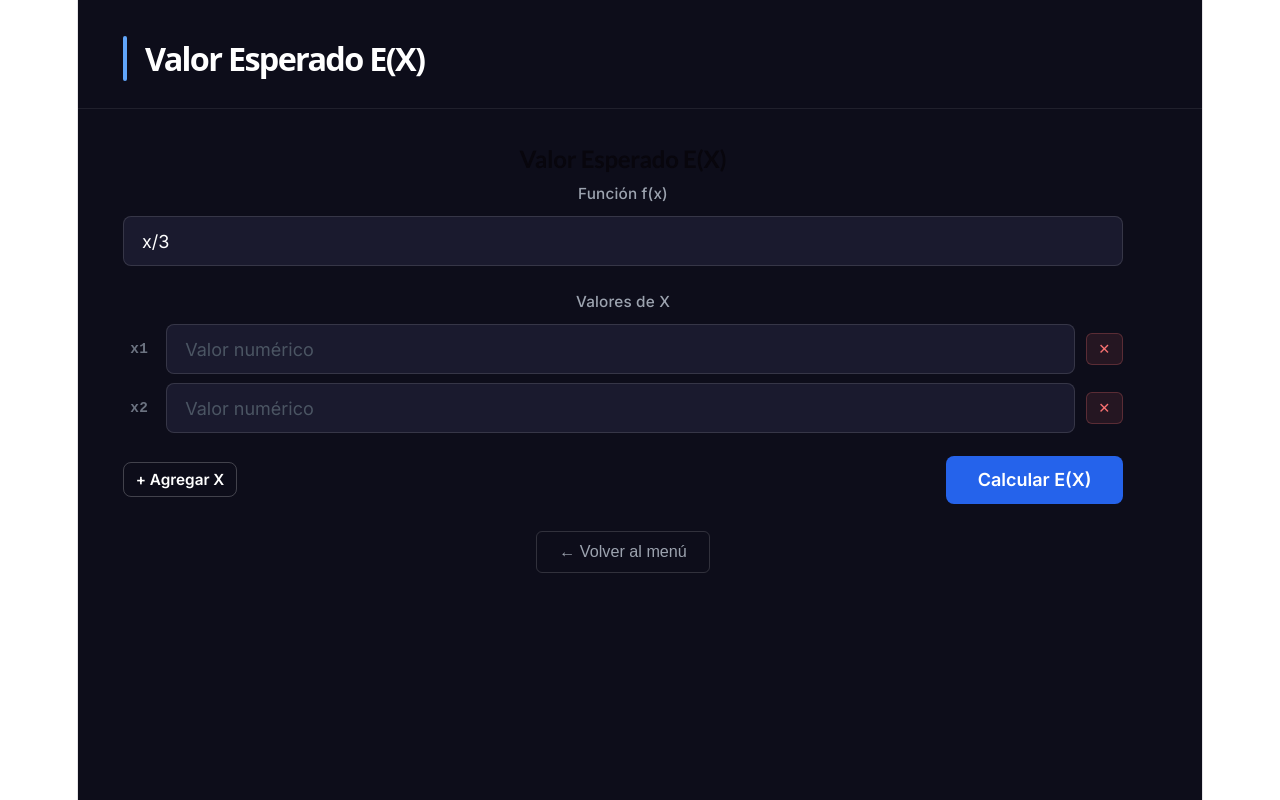
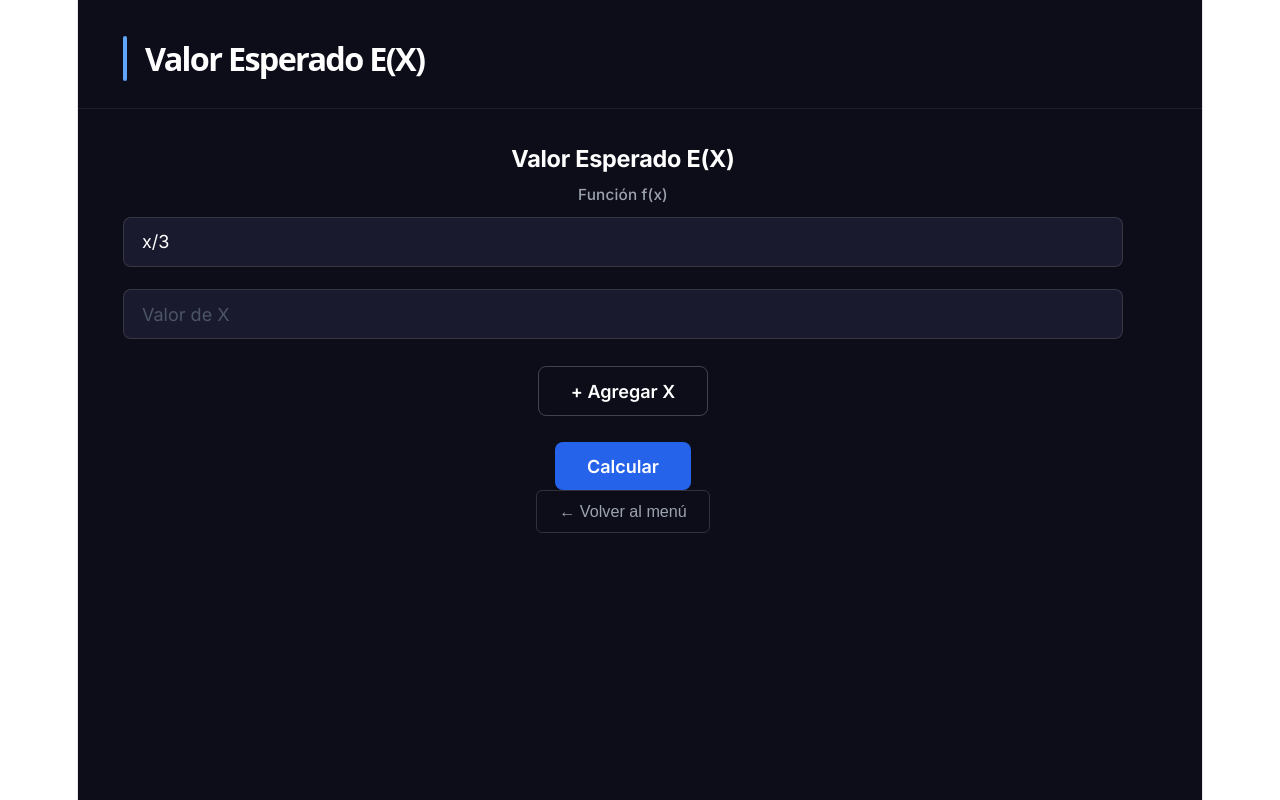
Before and after one commit to Ramsi-rva/Poryecto-Ecuaciones-RamDus, a React (Vite) app in the folder FrontEnd/mi-app/: page / in a window 1280 px wide. Both pictures are taken after a click on the element 640 px from the left and 823 px from the top of the page. Built offline with nearby package versions, Linux system fonts and the light colour scheme.

Commit message:
este es bueno

```diff
--- a/FrontEnd/mi-app/src/components/ValorEsperadoPanel.css
+++ b/FrontEnd/mi-app/src/components/ValorEsperadoPanel.css
@@ -8,8 +8,10 @@
 /* ───────────────────────────── */
 
 .panel-title {
-  font-family: var(--font-display);
+  font-size: 1.3rem;
   font-weight: 700;
+  color: #ffffff;
+  margin: 0 0 0.5rem;
 }
 
 .panel-subtitle {
@@ -328,123 +330,3 @@
     width: 100%;
   }
 }
-
-/* ── Filas de X ────────────────────────────────────────────── */
-.x-rows {
-  display: flex;
-  flex-direction: column;
-  gap: 0.5rem;
-}
-
-.x-row {
-  display: flex;
-  align-items: center;
-  gap: 0.6rem;
-}
-
-.x-index {
-  font-size: 0.8rem;
-  color: #6b7280;
-  font-weight: 600;
-  min-width: 1.8rem;
-  font-family: 'Courier New', monospace;
-}
-
-.x-row .form-input {
-  flex: 1;
-}
-
-.btn-remove {
-  background: rgba(248, 113, 113, 0.1);
-  border: 1px solid rgba(248, 113, 113, 0.25);
-  border-radius: 6px;
-  color: #f87171;
-  font-size: 0.8rem;
-  padding: 0.45rem 0.65rem;
-  cursor: pointer;
-  transition: all 0.2s ease;
-  line-height: 1;
-}
-
-.btn-remove:hover {
-  background: rgba(248, 113, 113, 0.2);
-}
-
-.btn-remove:disabled {
-  opacity: 0.25;
-  cursor: not-allowed;
-}
-
-/* ── Botones de acción ─────────────────────────────────────── */
-.action-row {
-  display: flex;
-  justify-content: space-between;
-  align-items: center;
-  gap: 1rem;
-  margin-bottom: 1.5rem;
-}
-
-/* ── Evaluación f(xᵢ) ──────────────────────────────────────── */
-.fx-item {
-  display: inline-block;
-  margin-right: 1rem;
-  margin-bottom: 0.2rem;
-}
-
-/* ── Step card (compartido con Varianza) ───────────────────── */
-.step-card {
-  display: flex;
-  align-items: flex-start;
-  gap: 1rem;
-  background: #0f0f1a;
-  border: 1px solid rgba(96, 165, 250, 0.15);
-  border-left: 3px solid #2563eb;
-  border-radius: 8px;
-  padding: 0.85rem 1.1rem;
-  margin-bottom: 0.6rem;
-}
-
-.step-card:last-child {
-  margin-bottom: 0;
-}
-
-.step-card.accent {
-  border-left-color: #60a5fa;
-  background: rgba(96, 165, 250, 0.06);
-}
-
-.step-number {
-  display: flex;
-  align-items: center;
-  justify-content: center;
-  min-width: 1.6rem;
-  height: 1.6rem;
-  border-radius: 50%;
-  background: rgba(37, 99, 235, 0.2);
-  border: 1px solid rgba(37, 99, 235, 0.4);
-  color: #60a5fa;
-  font-size: 0.75rem;
-  font-weight: 700;
-  flex-shrink: 0;
-}
-
-.step-body {
-  display: flex;
-  flex-direction: column;
-  gap: 0.25rem;
-}
-
-.step-label {
-  font-size: 0.75rem;
-  color: #6b7280;
-  font-weight: 500;
-  text-transform: uppercase;
-  letter-spacing: 0.05em;
-}
-
-.step-expr {
-  font-size: 0.95rem;
-  color: #e5e7eb;
-  font-family: 'Courier New', monospace;
-  line-height: 1.6;
-}
--- a/FrontEnd/mi-app/src/components/ValorEsperadoPanel.jsx
+++ b/FrontEnd/mi-app/src/components/ValorEsperadoPanel.jsx
@@ -3,52 +3,43 @@ import { expectedValueApi } from '../utils/api'
 import './ValorEsperadoPanel.css'
 
 export default function ValorEsperadoPanel() {
-  const [rows, setRows] = useState([{ x: '' }, { x: '' }])
+
+  const [rows, setRows] = useState([
+    { x: '' }
+  ])
+
   const [fxExpression, setFxExpression] = useState('x/3')
   const [result, setResult] = useState(null)
-  const [error, setError] = useState(null)
-
-  const addRow = () => setRows([...rows, { x: '' }])
-
-  const removeRow = (index) => {
-    if (rows.length <= 1) return
-    setRows(rows.filter((_, i) => i !== index))
-  }
-
-  const updateRow = (index, value) => {
-    const copy = [...rows]
-    copy[index] = { x: value }
-    setRows(copy)
-  }
 
   const calculate = async () => {
-    setError(null)
-    setResult(null)
     try {
       const xValues = rows
         .map(r => parseFloat(r.x))
         .filter(v => !isNaN(v))
 
-      if (xValues.length < 1) {
-        setError('Ingresa al menos un valor de X válido.')
-        return
-      }
+      const data = await expectedValueApi.fx(
+        xValues,
+        fxExpression
+      )
 
-      const data = await expectedValueApi.fx(xValues, fxExpression)
       setResult(data)
     } catch (err) {
-      setError('Error al calcular. Verifica la expresión f(x).')
       console.error(err)
     }
   }
 
   return (
     <div className="panel-content">
-      <h2 className="panel-title">Valor Esperado E(X)</h2>
 
-      {/* f(x) */}
+      <h2 className="panel-title">
+        Valor Esperado E(X)
+      </h2>
+
       <div className="form-group">
-        <label className="form-label">Función f(x)</label>
+        <label className="form-label">
+          Función f(x)
+        </label>
+
         <input
           className="form-input"
           value={fxExpression}
@@ -57,106 +48,49 @@ export default function ValorEsperadoPanel() {
         />
       </div>
 
-      {/* Valores de X */}
-      <div className="form-group">
-        <label className="form-label">Valores de X</label>
-        <div className="x-rows">
       {rows.map((row, i) => (
-            <div key={i} className="x-row">
-              <span className="x-index">x{i + 1}</span>
+        <div key={i} className="form-row">
+
           <input
             className="form-input"
-                placeholder="Valor numérico"
+            placeholder="Valor de X"
             value={row.x}
-                onChange={(e) => updateRow(i, e.target.value)}
+            onChange={(e) => {
+              const copy = [...rows]
+              copy[i].x = e.target.value
+              setRows(copy)
+            }}
           />
-              <button
-                className="btn-remove"
-                onClick={() => removeRow(i)}
-                disabled={rows.length <= 1}
-                title="Eliminar"
-              >
-                ✕
-              </button>
+
         </div>
       ))}
-        </div>
-      </div>
 
-      {/* Botones de acción */}
-      <div className="action-row">
-        <button className="btn btn-ghost btn-sm" onClick={addRow}>
+      <button
+        className="btn btn-ghost"
+        onClick={() =>
+          setRows([...rows, { x: '' }])
+        }
+      >
         + Agregar X
       </button>
-        <button className="btn btn-primary" onClick={calculate}>
-          Calcular E(X)
+
+      <br /><br />
+
+      <button
+        className="btn btn-primary"
+        onClick={calculate}
+      >
+        Calcular
       </button>
-      </div>
 
-      {error && <div className="alert alert-error">{error}</div>}
-
-      {/* Resultado */}
       {result && (
         <div className="steps-box">
-          <p className="steps-title">Procedimiento</p>
-
-          <div className="step-card">
-            <span className="step-number">1</span>
-            <div className="step-body">
-              <span className="step-label">Valores de X ingresados</span>
-              <span className="step-expr">
-                X = {'{'}{result.xValues.join(', ')}{'}'}
-              </span>
-            </div>
-          </div>
-
-          <div className="step-card">
-            <span className="step-number">2</span>
-            <div className="step-body">
-              <span className="step-label">Función de probabilidad aplicada</span>
-              <span className="step-expr">f(x) = {fxExpression}</span>
-            </div>
-          </div>
-
-          <div className="step-card">
-            <span className="step-number">3</span>
-            <div className="step-body">
-              <span className="step-label">Evaluación f(xᵢ) por cada valor</span>
-              <span className="step-expr">
-                {result.fxValues.map((fx, i) => (
-                  <span key={i} className="fx-item">
-                    f({result.xValues[i]}) = <span className="highlight">{fx}</span>
-                  </span>
-                ))}
-              </span>
-            </div>
-          </div>
-
-          <div className="step-card">
-            <span className="step-number">4</span>
-            <div className="step-body">
-              <span className="step-label">Sumatoria Σ xᵢ · f(xᵢ)</span>
-              <span className="step-expr">
-                {result.xValues.map((x, i) => (
-                  <span key={i}>
-                    ({x} × {result.fxValues[i]}){i < result.xValues.length - 1 ? ' + ' : ''}
-                  </span>
-                ))}
-              </span>
-            </div>
-          </div>
-
-          <div className="step-card accent">
-            <span className="step-number">✓</span>
-            <div className="step-body">
-              <span className="step-label">Valor Esperado</span>
-              <span className="step-expr">
-                E(X) = <span className="highlight">{result.expectedValue.toFixed(4)}</span>
-              </span>
-            </div>
-          </div>
+          <p>
+            E(X): {result.expectedValue.toFixed(4)}
+          </p>
         </div>
       )}
+
     </div>
   )
 }
```
Lines whose indentation alone changed are shown as unchanged.
